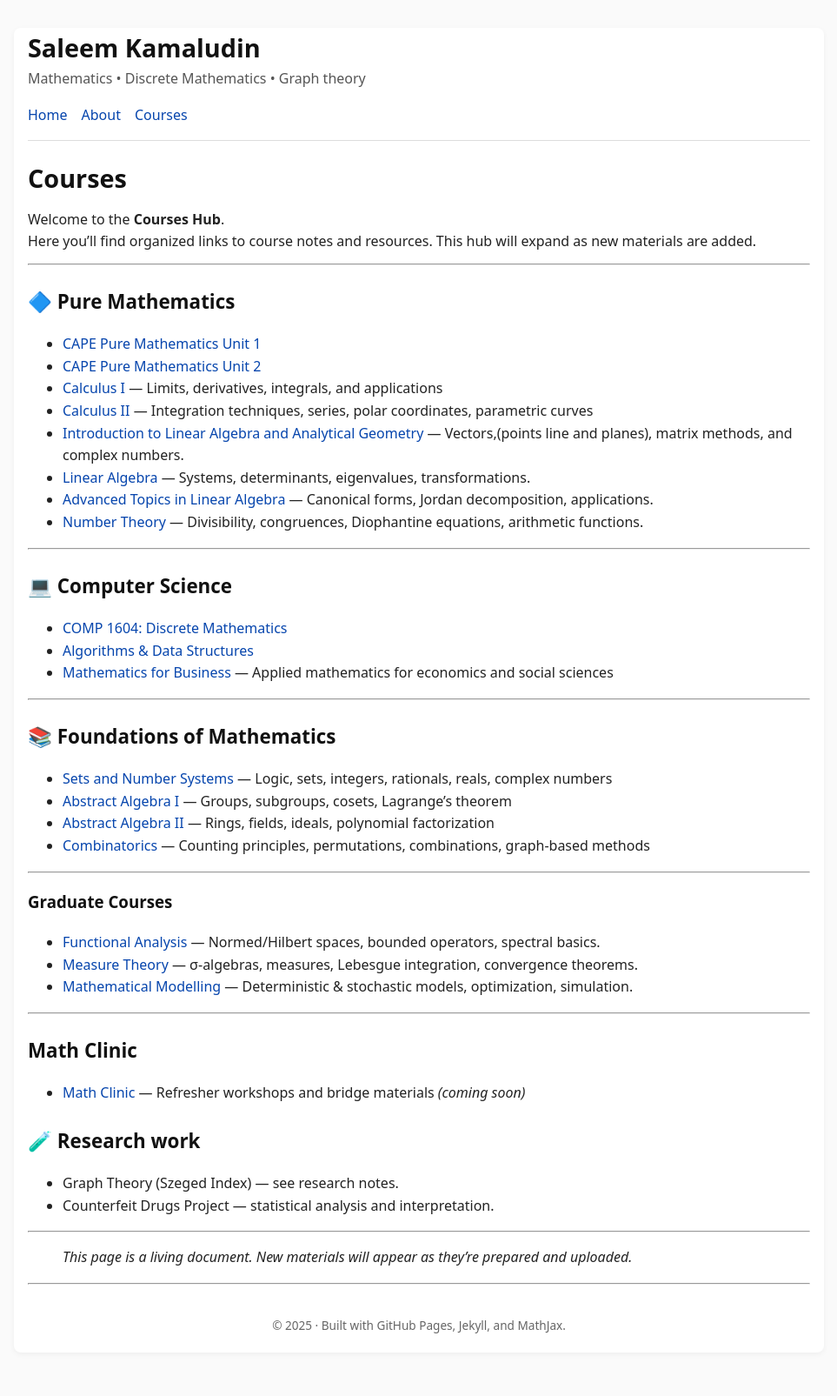
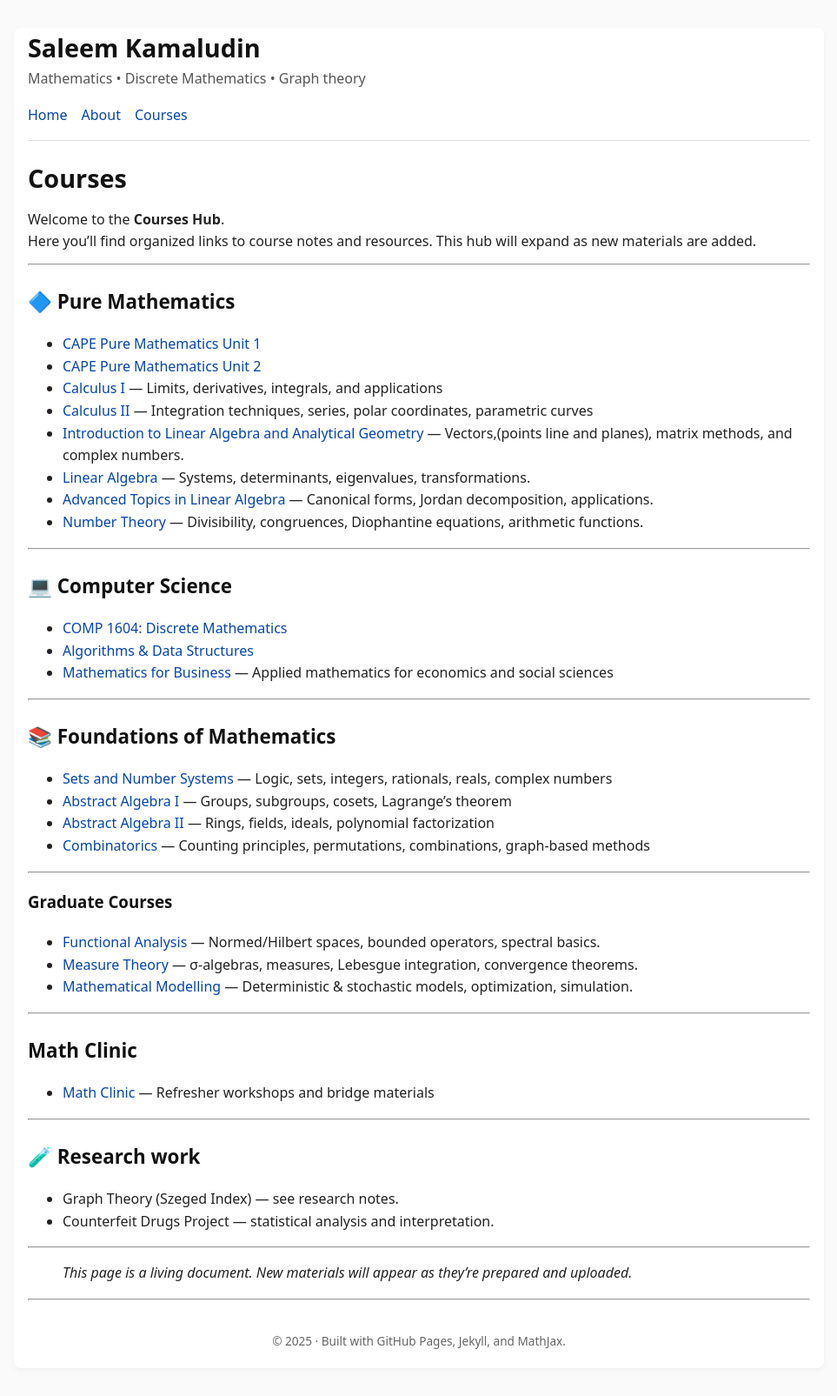
Before and after one commit to SaleemKamaludin/SaleemKamaludin.github.io, a Jekyll site: the page built from courses.md, in a window 1280 px wide. Shown: the whole page at 87% size, without its empty margins (158-1121 px from the left). Built offline with Jekyll 4.4.1, drawn with Linux system fonts in a browser that asks for light colours.

Commit message:
Update courses.md

```diff
--- a/courses.md
+++ b/courses.md
@@ -55,7 +55,10 @@ Here you'll find organized links to course notes and resources. This hub will ex
 
 ## Math Clinic
 
-- [Math Clinic](/courses/math-clinic/) — Refresher workshops and bridge materials *(coming soon)*
+- [Math Clinic](/courses/math-clinic/) — Refresher workshops and bridge materials
+
+---
+
 
 ## 🧪 Research work
 
```
